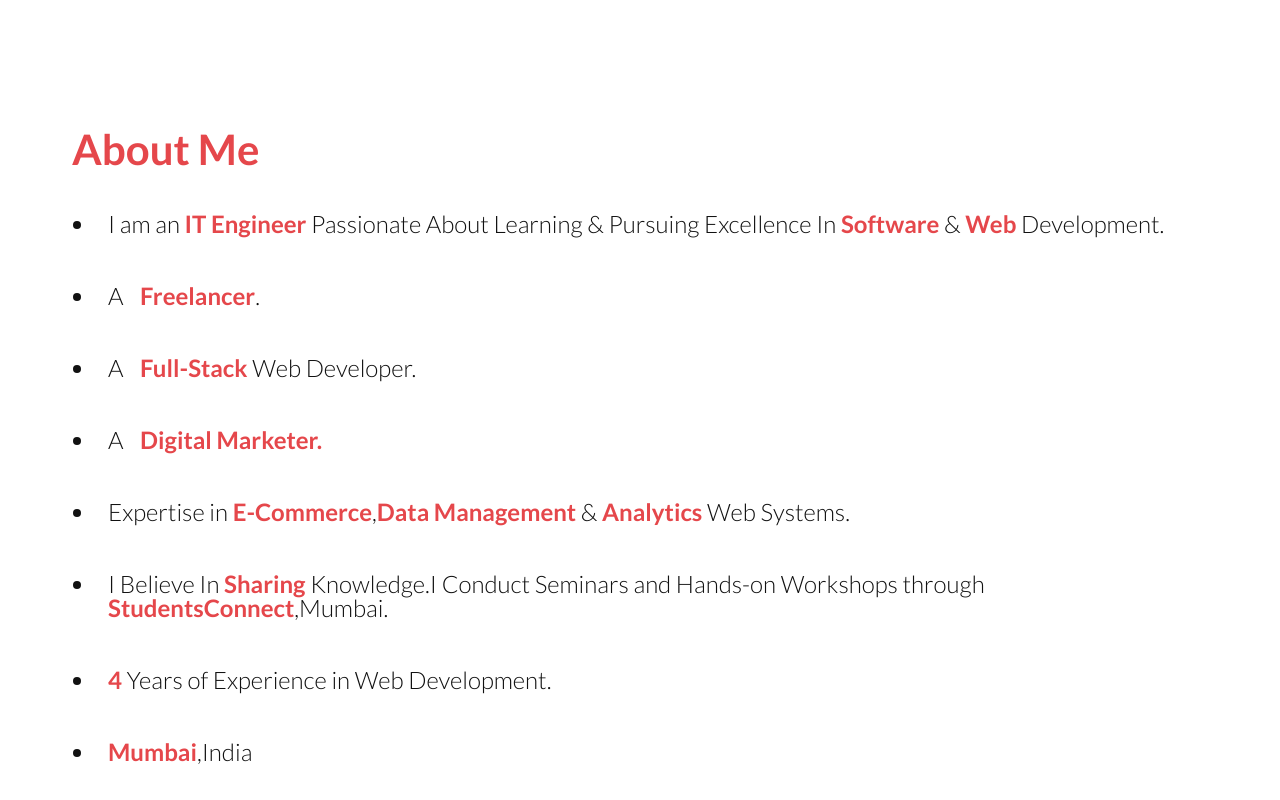
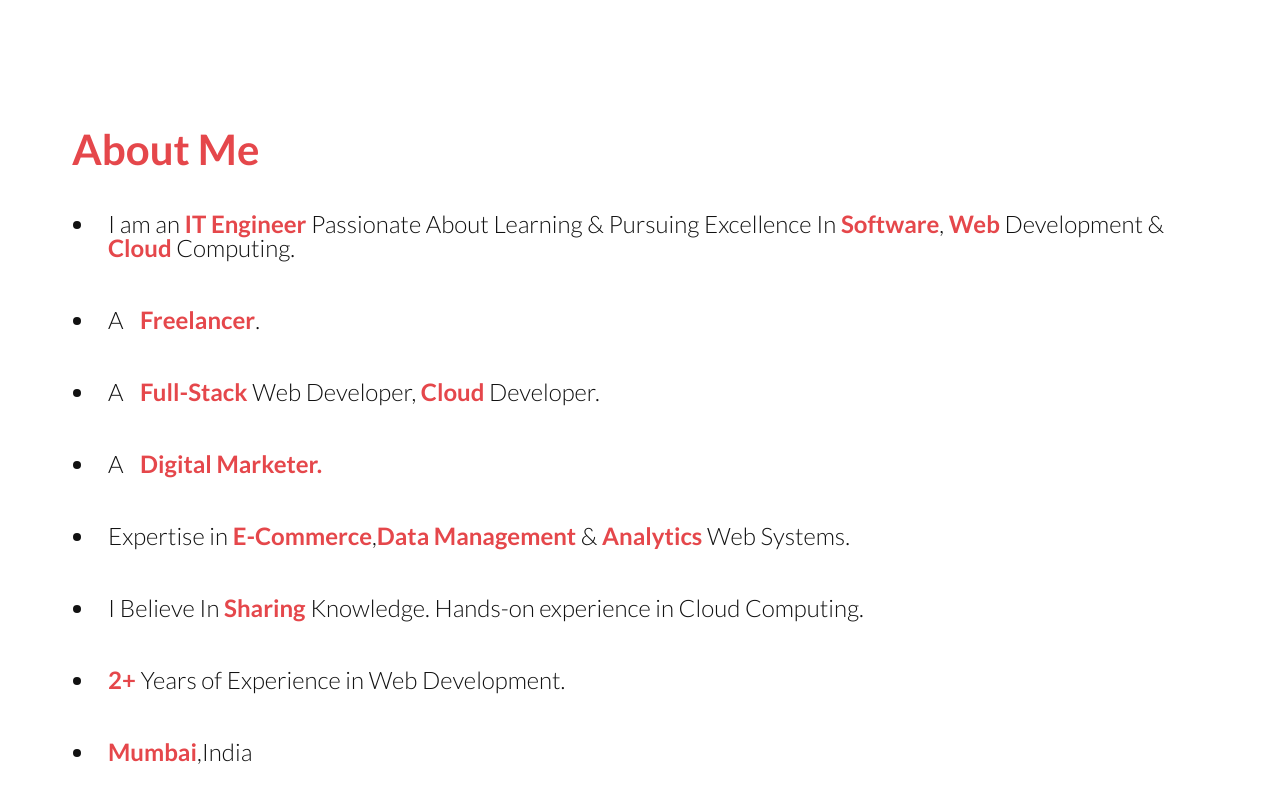
Before and after one commit to debashish-choudhury/deb1398.github.io, a plain HTML site: page index.html in a window 1280 px wide. Shown: the part 664-1464 px from the top of the page. Drawn offline with Linux system fonts and the light colour scheme.

Commit message:
Update index.html

```diff
--- a/index.html
+++ b/index.html
@@ -35,13 +35,13 @@
 						<h2>About Me</h2>
 					</header>
 					<ul>
-					<li><p>I am an <b>IT Engineer</b> Passionate About Learning & Pursuing Excellence In <b>Software</b> & <b>Web</b> Development.</li></p>
+					<li><p>I am an <b>IT Engineer</b> Passionate About Learning & Pursuing Excellence In <b>Software</b>, <b>Web</b> Development & <b>Cloud</b> Computing.</li></p>
 					<li><p>A &ensp;<b>Freelancer</b>. </p></li>
-						<li><p>A &ensp;<b>Full-Stack</b> Web Developer. </p></li>
+						<li><p>A &ensp;<b>Full-Stack</b> Web Developer, <b>Cloud</b> Developer. </p></li>
 						<li><p>A &ensp;<b>Digital Marketer.</b> </p></li>
 						<li><p>Expertise in <b>E-Commerce</b>,<b>Data Management</b> & <b>Analytics</b> Web Systems. </p></li>
-						<li><p>I Believe In <b>Sharing</b> Knowledge.I Conduct Seminars and Hands-on Workshops through <b>StudentsConnect</b>,Mumbai.</p></li>
-						<li><p><b>4</b> Years of Experience in Web Development.</p></li>
+						<li><p>I Believe In <b>Sharing</b> Knowledge. Hands-on experience in Cloud Computing.</p></li>
+						<li><p><b>2+</b> Years of Experience in Web Development.</p></li>
 						<li><p><b>Mumbai</b>,India</p></li>
 				</ul>
 
```
